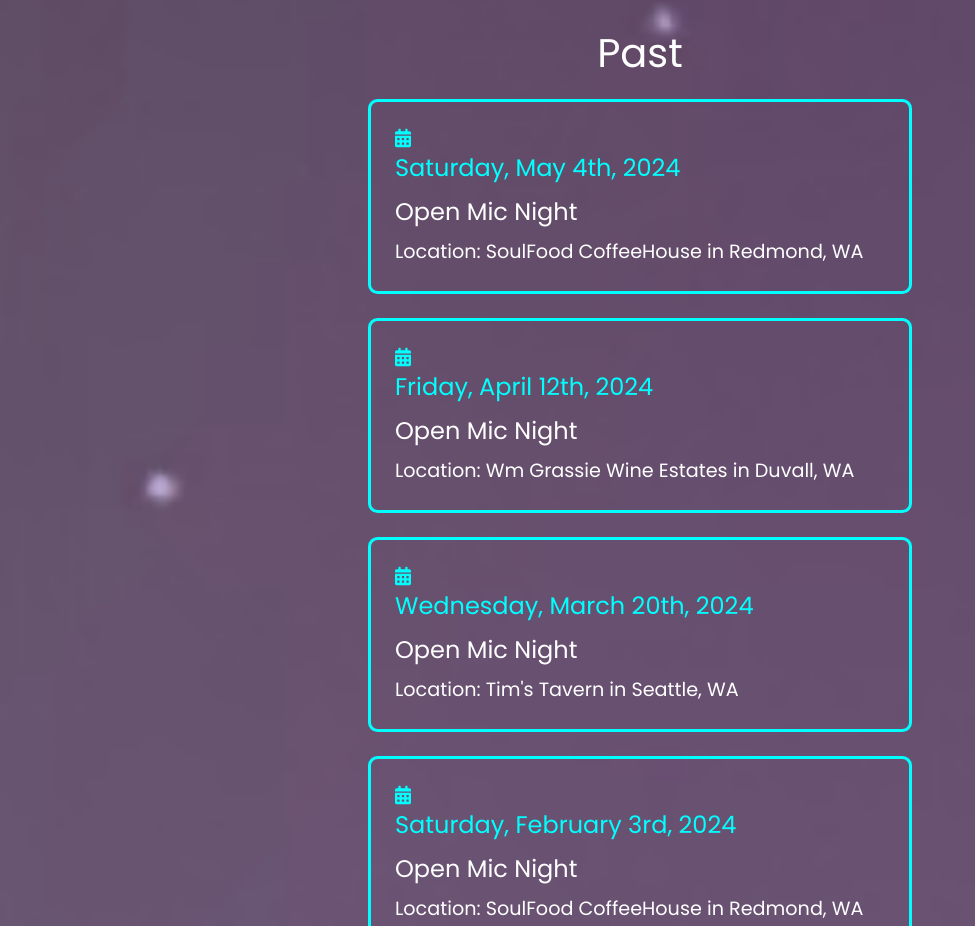
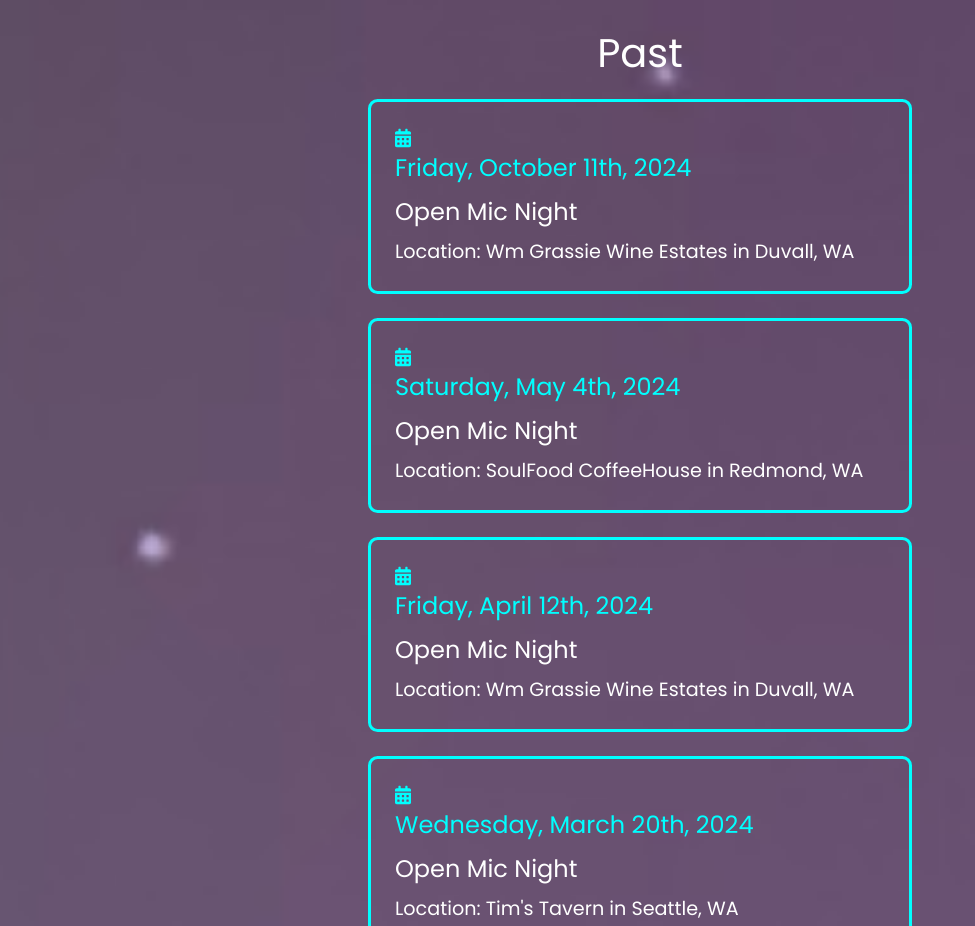
Before and after one commit to tmcfarlane/music-portfolio, a React (Vite) app: page / in a window 1280 px wide. Shown: the part 2920-3846 px from the top of the page, without its empty margins (0-975 px from the left). Built offline with nearby package versions, Linux system fonts and the light colour scheme; what baseui, styletron-engine-atomic, styletron-react would draw is missing.

Commit message:
add past show

```diff
--- a/src/pages/shows/shows.tsx
+++ b/src/pages/shows/shows.tsx
@@ -18,6 +18,11 @@ function Shows(): JSX.Element {
         <Social />
       </div>
       <h3 className={styles["title"]}>Past</h3>
+      <Showbox
+        date="Friday, October 11th, 2024"
+        title="Open Mic Night"
+        location="Location: Wm Grassie Wine Estates in Duvall, WA"
+      />
       <Showbox
         date="Saturday, May 4th, 2024"
         title="Open Mic Night"
```
